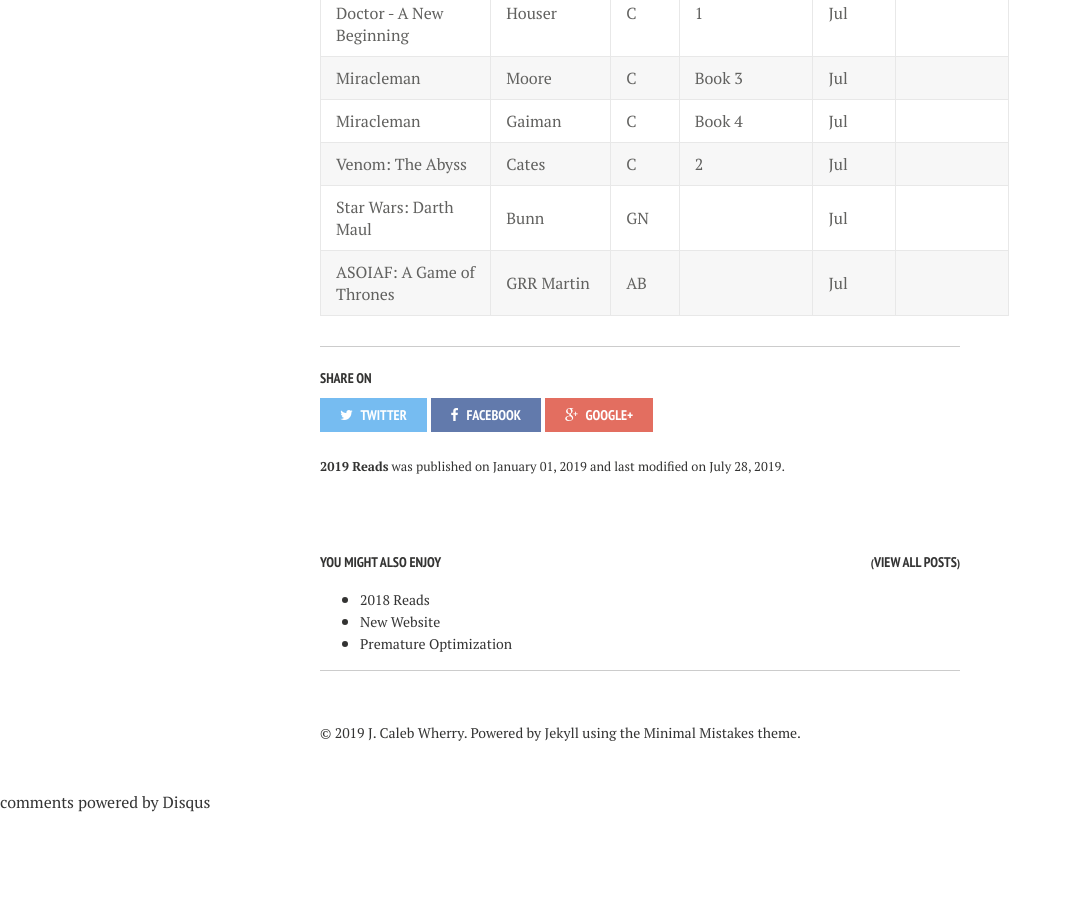
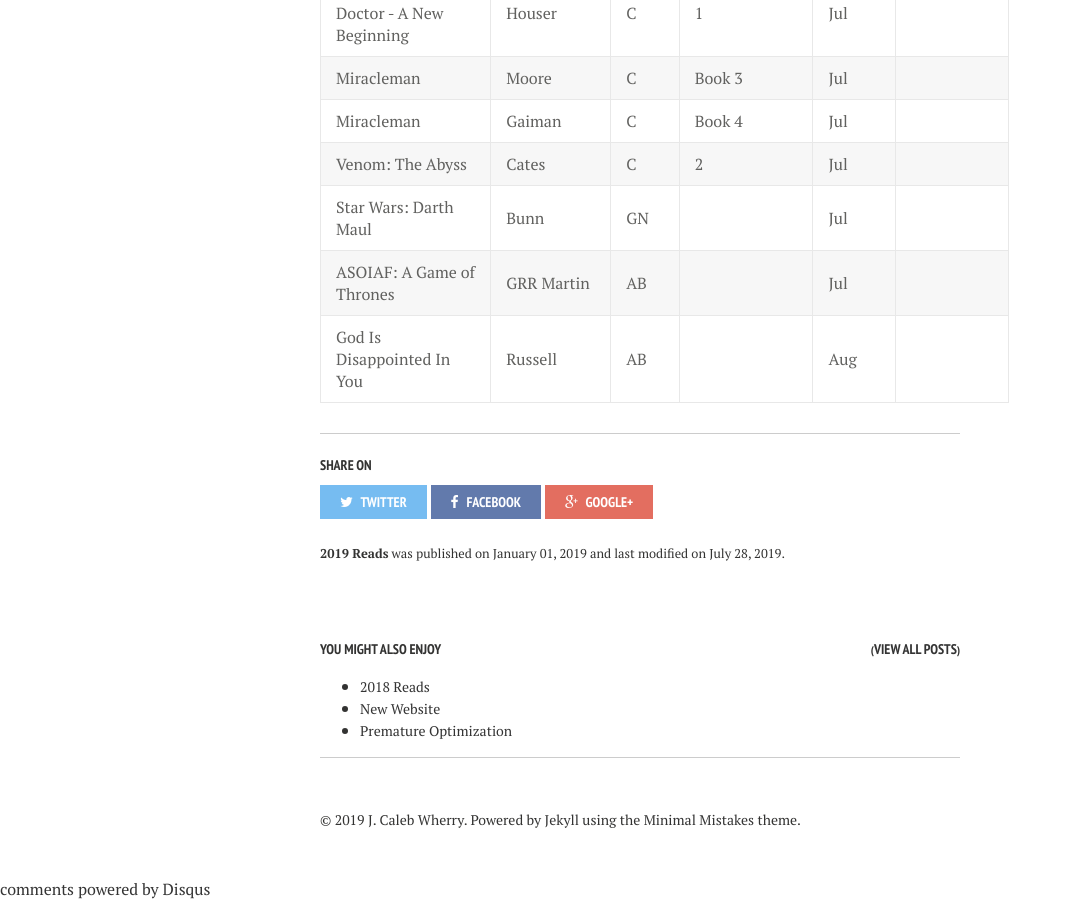
Before and after one commit to calebwherry/calebwherry.github.io, a Jekyll site: the page built from _posts/2019-01-01-2019-Reads.md, in a window 1280 px wide and 900 px high, scrolled down 6691 px. Shown: the whole window, without its empty margins (0-1072 px from the left). Built offline with Jekyll 4.4.1, drawn with Linux system fonts in a browser that asks for light colours; nearby versions of some CDN libraries; comment, search, counter and statistics services are not loaded; before the commit the page ends 7504 px from its top, so only the background shows below that.

Commit message:
Added new 2019 read

```diff
--- a/_posts/2019-01-01-2019-Reads.md
+++ b/_posts/2019-01-01-2019-Reads.md
@@ -133,3 +133,4 @@
 | Venom: The Abyss                              | Cates          | C     | 2            | Jul          |                                               |
 | Star Wars: Darth Maul                         | Bunn           | GN    |              | Jul          |                                               |
 | ASOIAF: A Game of Thrones                     | GRR Martin     | AB    |              | Jul          |                                               |
+| God Is Disappointed In You                    | Russell        | AB    |              | Aug          |                                               |
```
